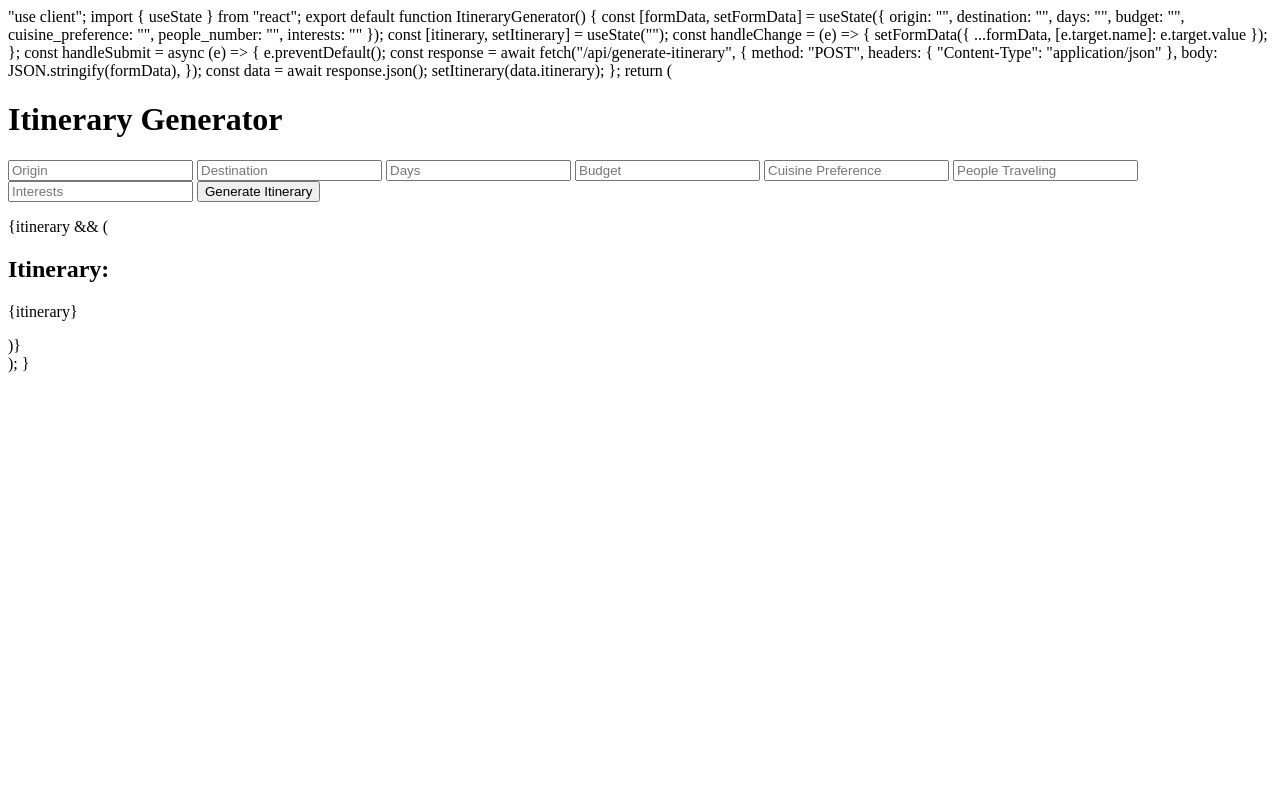
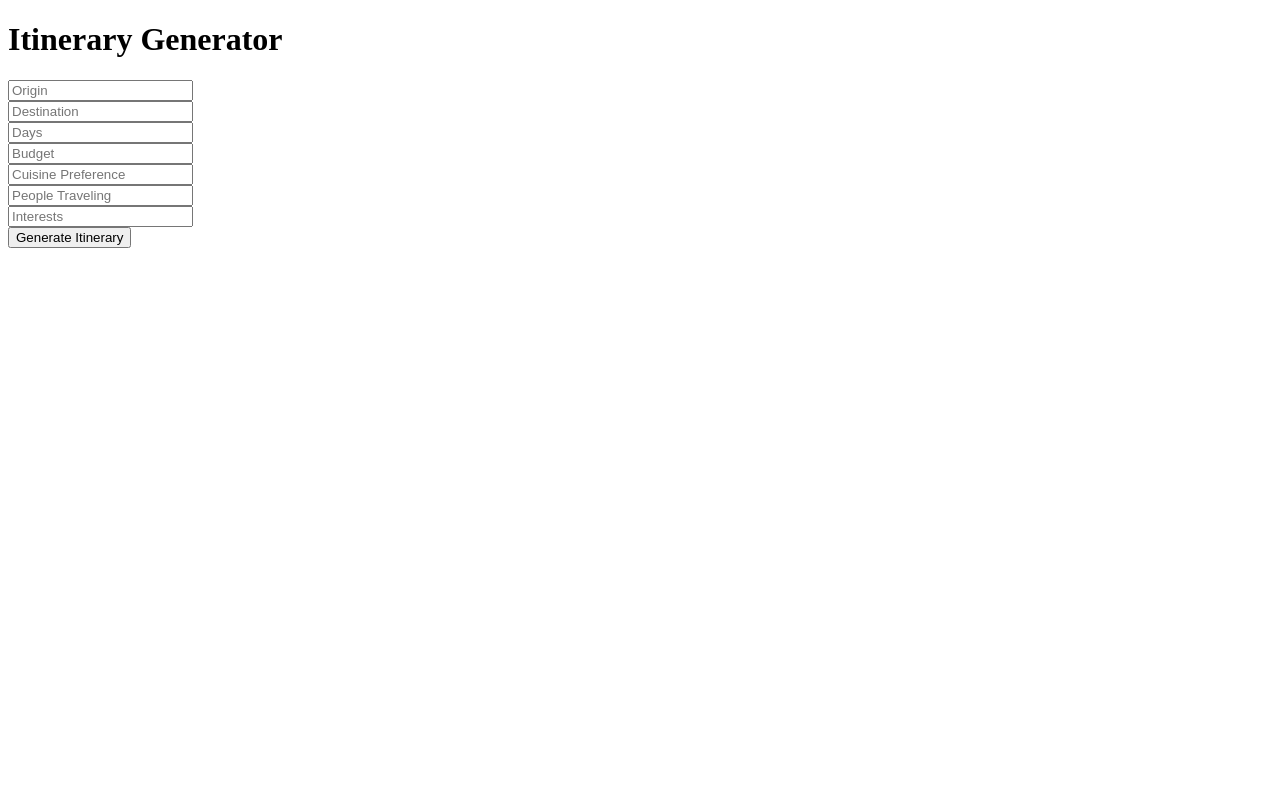
Before and after one commit to omkarjain/geekabyte, a Flask app: page / in a window 1280 px wide. Run offline with Flask 3, Linux system fonts and the light colour scheme.

Commit message:
Update index.html

```diff
--- a/templates/index.html
+++ b/templates/index.html
@@ -1,53 +1,23 @@
-"use client";
-
-import { useState } from "react";
-
-export default function ItineraryGenerator() {
-    const [formData, setFormData] = useState({
-        origin: "",
-        destination: "",
-        days: "",
-        budget: "",
-        cuisine_preference: "",
-        people_number: "",
-        interests: ""
-    });
-    const [itinerary, setItinerary] = useState("");
-
-    const handleChange = (e) => {
-        setFormData({ ...formData, [e.target.name]: e.target.value });
-    };
-
-    const handleSubmit = async (e) => {
-        e.preventDefault();
-        const response = await fetch("/api/generate-itinerary", {
-            method: "POST",
-            headers: { "Content-Type": "application/json" },
-            body: JSON.stringify(formData),
-        });
-        const data = await response.json();
-        setItinerary(data.itinerary);
-    };
-
-    return (
-        <div className="min-h-screen bg-gray-100 flex flex-col items-center py-10">
-            <h1 className="text-3xl font-bold text-gray-800 mb-6">Itinerary Generator</h1>
-            <form onSubmit={handleSubmit} className="bg-white p-6 rounded-lg shadow-lg w-96 space-y-4">
-                <input className="w-full p-2 border rounded" type="text" name="origin" placeholder="Origin" onChange={handleChange} />
-                <input className="w-full p-2 border rounded" type="text" name="destination" placeholder="Destination" onChange={handleChange} />
-                <input className="w-full p-2 border rounded" type="number" name="days" placeholder="Days" onChange={handleChange} />
-                <input className="w-full p-2 border rounded" type="number" name="budget" placeholder="Budget" onChange={handleChange} />
-                <input className="w-full p-2 border rounded" type="text" name="cuisine_preference" placeholder="Cuisine Preference" onChange={handleChange} />
-                <input className="w-full p-2 border rounded" type="number" name="people_number" placeholder="People Traveling" onChange={handleChange} />
-                <input className="w-full p-2 border rounded" type="text" name="interests" placeholder="Interests" onChange={handleChange} />
-                <button className="w-full bg-blue-500 text-white p-2 rounded hover:bg-blue-600 transition" type="submit">Generate Itinerary</button>
-            </form>
-            {itinerary && (
-                <div className="mt-6 bg-white p-6 rounded-lg shadow-lg w-96">
-                    <h2 className="text-xl font-bold text-gray-800">Itinerary:</h2>
-                    <p className="text-gray-700 whitespace-pre-line">{itinerary}</p>
-                </div>
-            )}
-        </div>
-    );
-}
+<!DOCTYPE html>
+<html>
+<head>
+    <title>Itinerary Generator</title>
+</head>
+<body>
+    <h1>Itinerary Generator</h1>
+    <form method="POST">
+        <input type="text" name="origin" placeholder="Origin"><br>
+        <input type="text" name="destination" placeholder="Destination"><br>
+        <input type="number" name="days" placeholder="Days"><br>
+        <input type="number" name="budget" placeholder="Budget"><br>
+        <input type="text" name="cuisine_preference" placeholder="Cuisine Preference"><br>
+        <input type="number" name="people_number" placeholder="People Traveling"><br>
+        <input type="text" name="interests" placeholder="Interests"><br>
+        <button type="submit">Generate Itinerary</button>
+    </form>
+    {% if itinerary %}
+        <h2>Itinerary:</h2>
+        <div style="white-space: pre-line;">{{ itinerary }}</div>
+    {% endif %}
+</body>
+</html>
```
